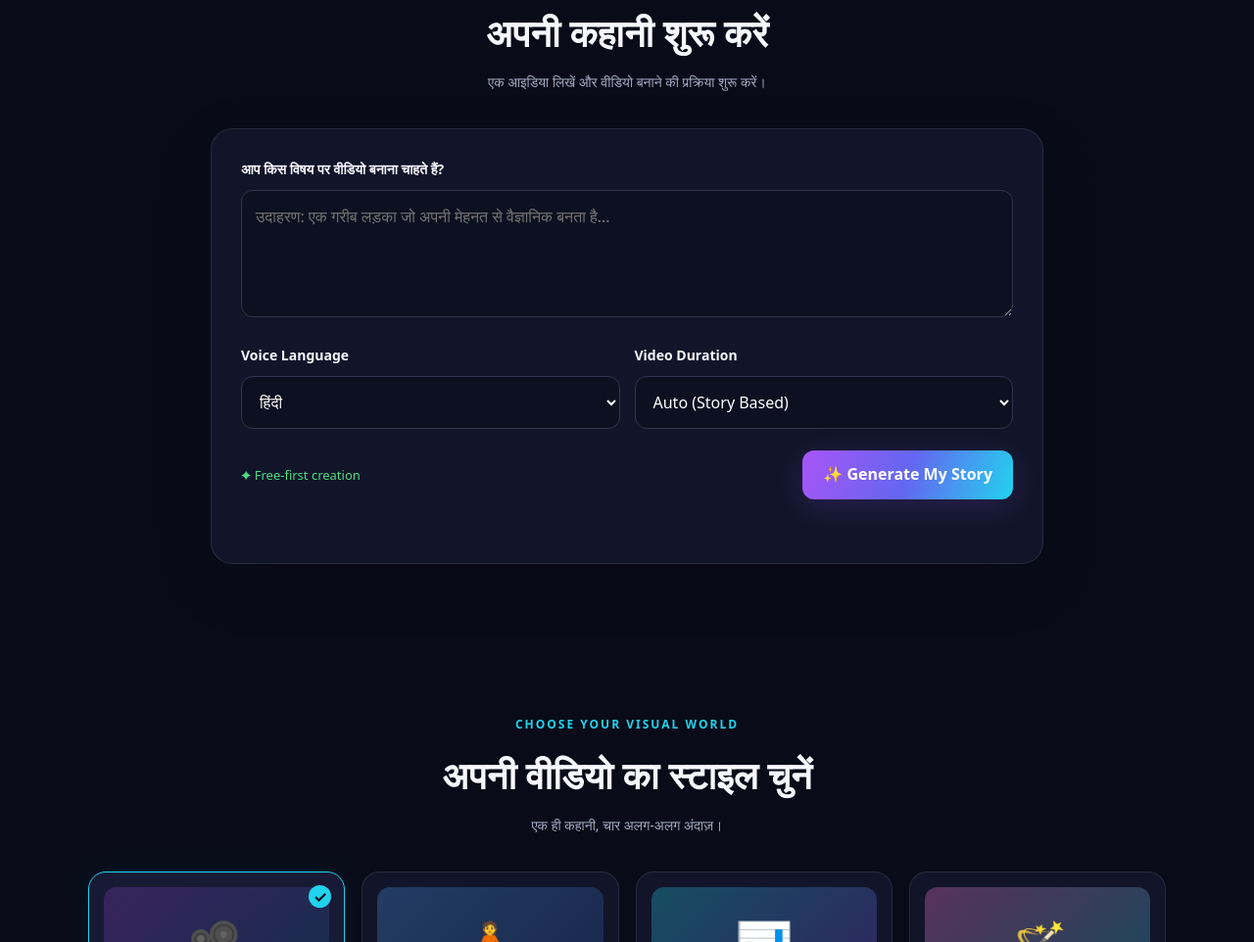
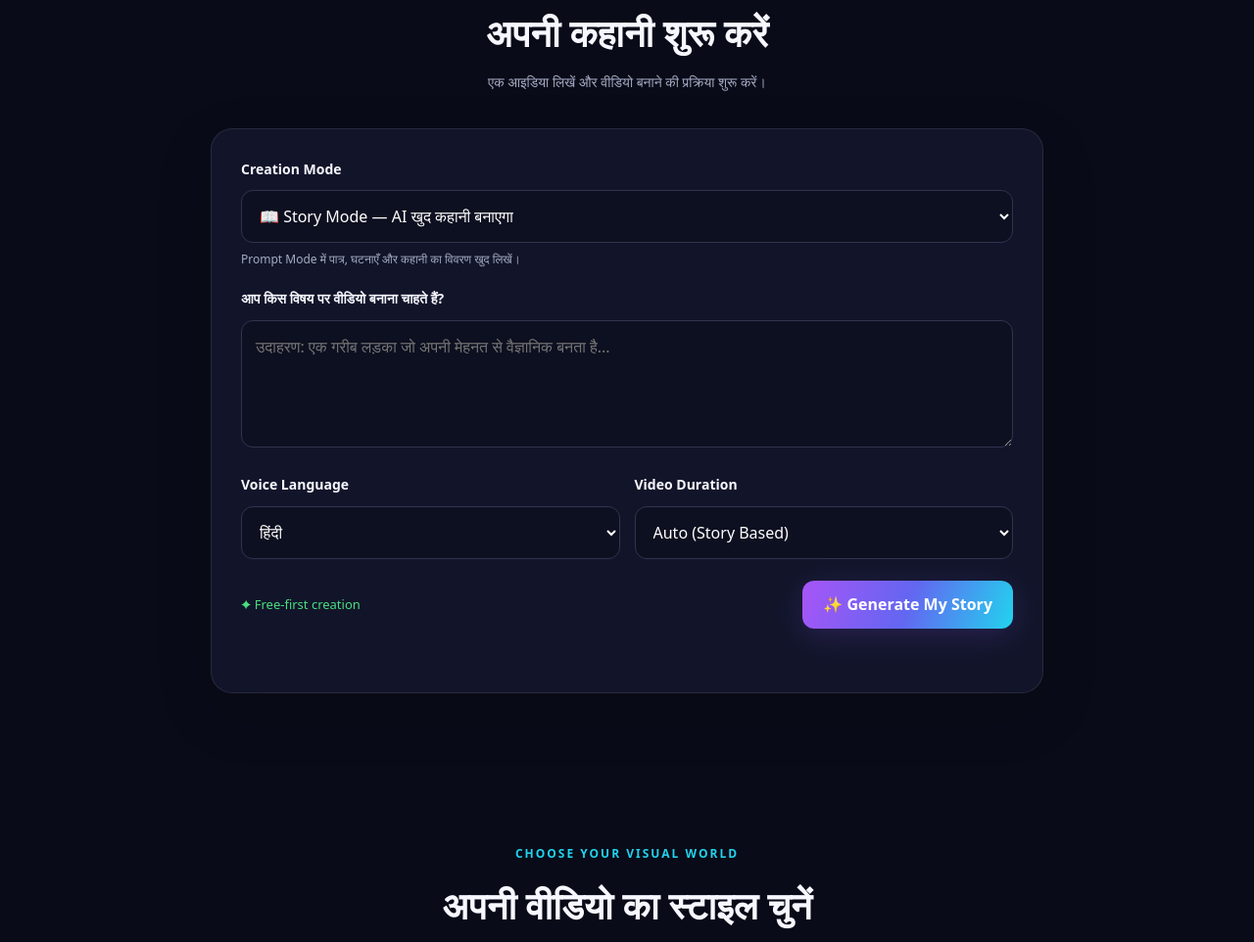
Before and after one commit to vyhijay-del/AI-Story-to-Video-Studio, a plain HTML site: page index.html in a window 1280 px wide. Shown: the part 930-1892 px from the top of the page at 98% size. Drawn offline with Linux system fonts and the light colour scheme.

Commit message:
Add Story and Prompt generation modes
Added creation mode selection and updated API request to include mode.

```diff
--- a/index.html
+++ b/index.html
@@ -255,6 +255,16 @@ footer{text-align:center;padding:35px 15px;border-top:1px solid var(--border);co
   </div>
 
   <div class="creator-card">
+    <div class="option-group" style="margin-bottom:20px">
+  <label for="generationMode">Creation Mode</label>
+  <select id="generationMode">
+    <option value="story">📖 Story Mode — AI खुद कहानी बनाएगा</option>
+    <option value="prompt">🎬 Prompt-to-Video — मेरे निर्देशों के अनुसार</option>
+  </select>
+  <p style="color:var(--muted);font-size:12px;margin-top:7px">
+    Prompt Mode में पात्र, घटनाएँ और कहानी का विवरण खुद लिखें।
+  </p>
+    </div>
     <label for="storyPrompt">आप किस विषय पर वीडियो बनाना चाहते हैं?</label>
     <textarea id="storyPrompt" placeholder="उदाहरण: एक गरीब लड़का जो अपनी मेहनत से वैज्ञानिक बनता है..."></textarea>
 
@@ -377,6 +387,7 @@ generateBtn.addEventListener("click", async () => {
   const prompt = document.getElementById("storyPrompt").value.trim();
   const language = document.getElementById("language").value;
   const duration = document.getElementById("duration").value;
+  const mode = document.getElementById("generationMode").value;
 
   if (!prompt) {
     statusMessage.textContent = "पहले अपनी कहानी का आइडिया लिखें।";
@@ -401,7 +412,8 @@ generateBtn.addEventListener("click", async () => {
     prompt,
     language,
     duration,
-        style: selectedStyle
+    style: selectedStyle,
+    mode
   })
 });
 
```
Lines whose indentation alone changed are shown as unchanged.
